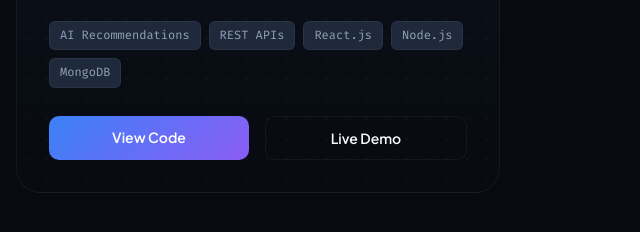
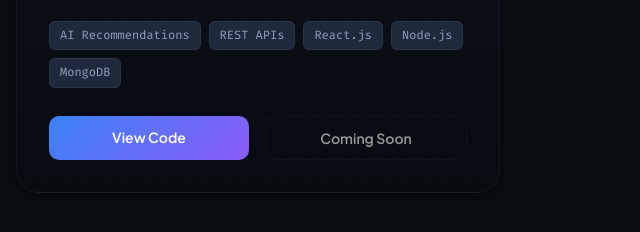
Before and after one commit to anoop-grover/anoop-ai-portfolio, a plain HTML site: page index.html in a window 1280 px wide. Shown: the part 5548-5780 px from the top of the page, 640-1280 px from the left. Drawn offline with nearby package versions, Linux system fonts and the light colour scheme; no server answers.

Commit message:
Change AI Learning Platform live demo button to 'Coming Soon'

```diff
--- a/index.html
+++ b/index.html
@@ -539,7 +539,7 @@
                         </div>
                         <div class="project-actions">
                             <a href="https://github.com/anoop-grover/PersonalizedLearningPlatform" class="project-btn primary" target="_blank">View Code</a>
-                            <a href="#" class="project-btn secondary">Live Demo</a>
+                            <a href="#" class="project-btn secondary" style="pointer-events: none; opacity: 0.6;">Coming Soon</a>
                         </div>
                     </div>
                 </div>
```
